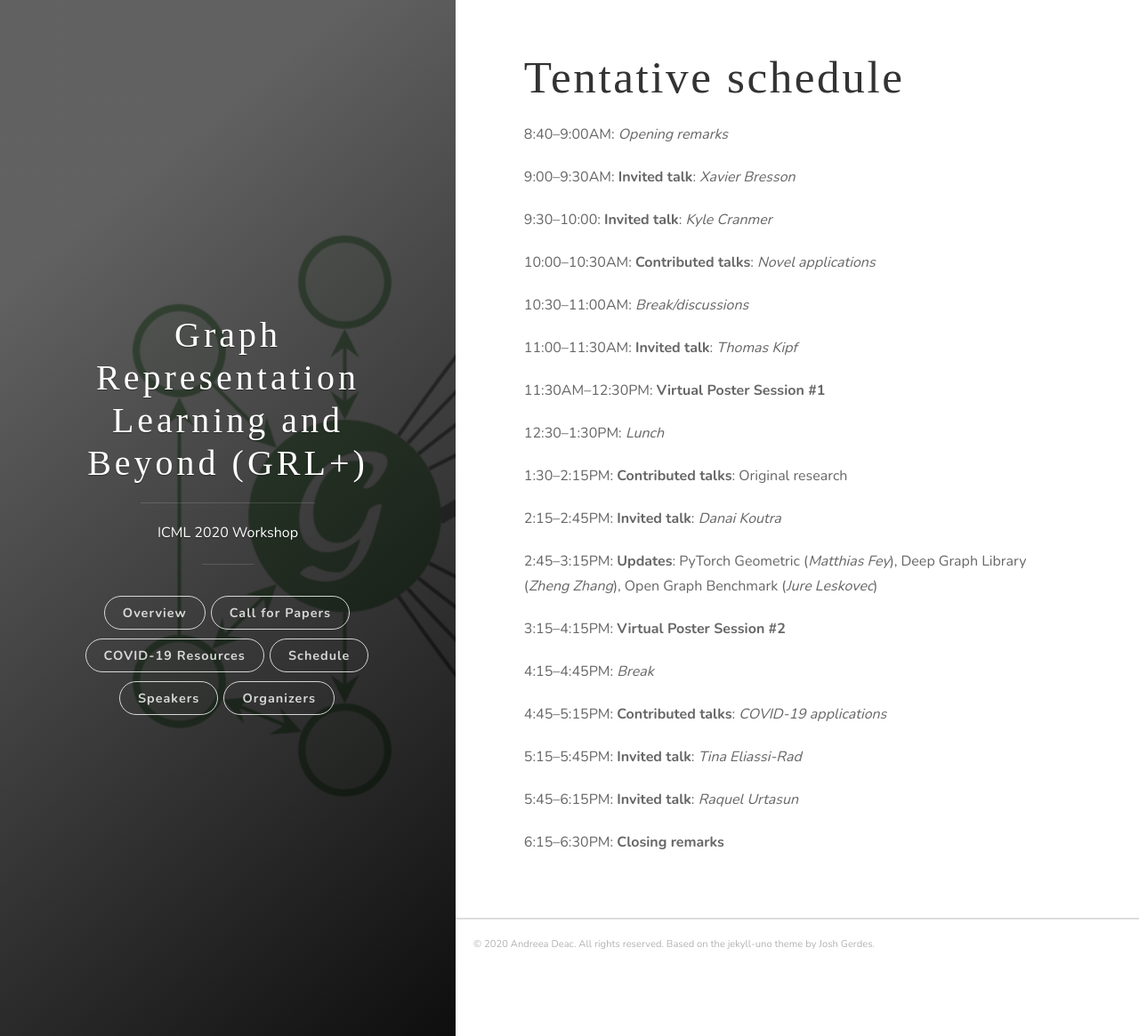
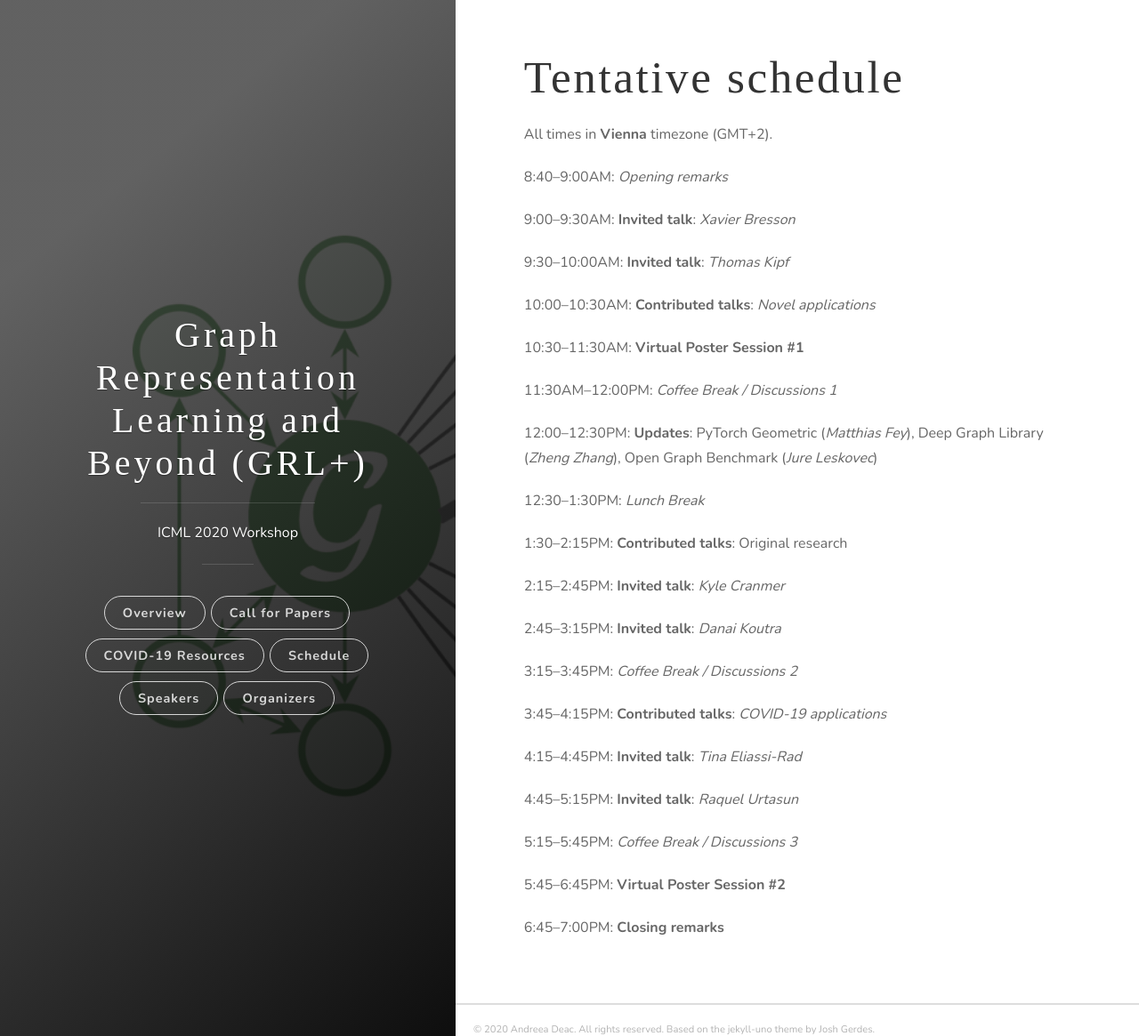
Before and after one commit to grlplus/grlplus.github.io, a Jekyll site: the page built from schedule.md, in a window 1280 px wide and 1165 px high. Shown: the whole window at 89% size. Built offline with Jekyll 4.4.1, drawn with Linux system fonts in a browser that asks for light colours; some web fonts are replaced.

Commit message:
Updated the tentative schedule

```diff
--- a/schedule.md
+++ b/schedule.md
@@ -4,36 +4,40 @@ title: Tentative schedule
 permalink: /schedule/
 ---
 
+All times in **Vienna** timezone (GMT+2).
+
 8:40--9:00AM: *Opening remarks*
 
 9:00--9:30AM: **Invited talk**: *Xavier Bresson*
 
-9:30--10:00: **Invited talk**: *Kyle Cranmer*
+9:30--10:00AM: **Invited talk**: *Thomas Kipf*
 
 10:00--10:30AM: **Contributed talks**: *Novel applications*
 
-10:30--11:00AM: *Break/discussions*
+10:30--11:30AM: **Virtual Poster Session #1**
 
-11:00--11:30AM: **Invited talk**: *Thomas Kipf*
+11:30AM--12:00PM: *Coffee Break / Discussions 1*
 
-11:30AM--12:30PM: **Virtual Poster Session #1**
+12:00--12:30PM: **Updates**: PyTorch Geometric (*Matthias Fey*), Deep Graph Library (*Zheng Zhang*), Open Graph Benchmark (*Jure Leskovec*)
 
-12:30--1:30PM: *Lunch*
+12:30--1:30PM: *Lunch Break*
 
 1:30--2:15PM: **Contributed talks**: Original research
 
-2:15--2:45PM: **Invited talk**: *Danai Koutra*
+2:15--2:45PM: **Invited talk**: *Kyle Cranmer*
 
-2:45--3:15PM: **Updates**: PyTorch Geometric (*Matthias Fey*), Deep Graph Library (*Zheng Zhang*), Open Graph Benchmark (*Jure Leskovec*)
+2:45--3:15PM: **Invited talk**: *Danai Koutra*
 
-3:15--4:15PM: **Virtual Poster Session #2**
+3:15--3:45PM: *Coffee Break / Discussions 2*
 
-4:15--4:45PM: *Break*
+3:45--4:15PM: **Contributed talks**: *COVID-19 applications*
 
-4:45--5:15PM: **Contributed talks**: *COVID-19 applications*
+4:15--4:45PM: **Invited talk**: *Tina Eliassi-Rad*
 
-5:15--5:45PM: **Invited talk**: *Tina Eliassi-Rad*
+4:45--5:15PM: **Invited talk**: *Raquel Urtasun*
 
-5:45--6:15PM: **Invited talk**: *Raquel Urtasun*
+5:15--5:45PM: *Coffee Break / Discussions 3*
 
-6:15--6:30PM: **Closing remarks**
+5:45--6:45PM: **Virtual Poster Session #2**
+
+6:45--7:00PM: **Closing remarks**
```
